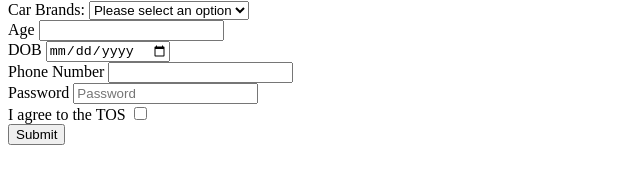
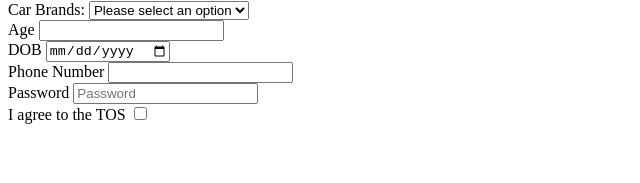
Before and after one commit to acciojob/signup-form-car-mugdhamadhulika, a website: page main.html in a window 1280 px wide. Shown: the part 69-252 px from the top of the page, without its empty margins (0-640 px from the left). Drawn offline with Linux system fonts and the light colour scheme.

Commit message:
created a submission

```diff
--- a/main.html
+++ b/main.html
@@ -46,7 +46,7 @@
 	<label for="tos">I agree to the TOS</label>
 	<input type="Checkbox" id="tos" rquired>
 	<br>
-	<input type="submit">
+<!-- 	<input type="submit"> -->
     <script type="text/javascript" src="./script.js">
 </script>
 
```
